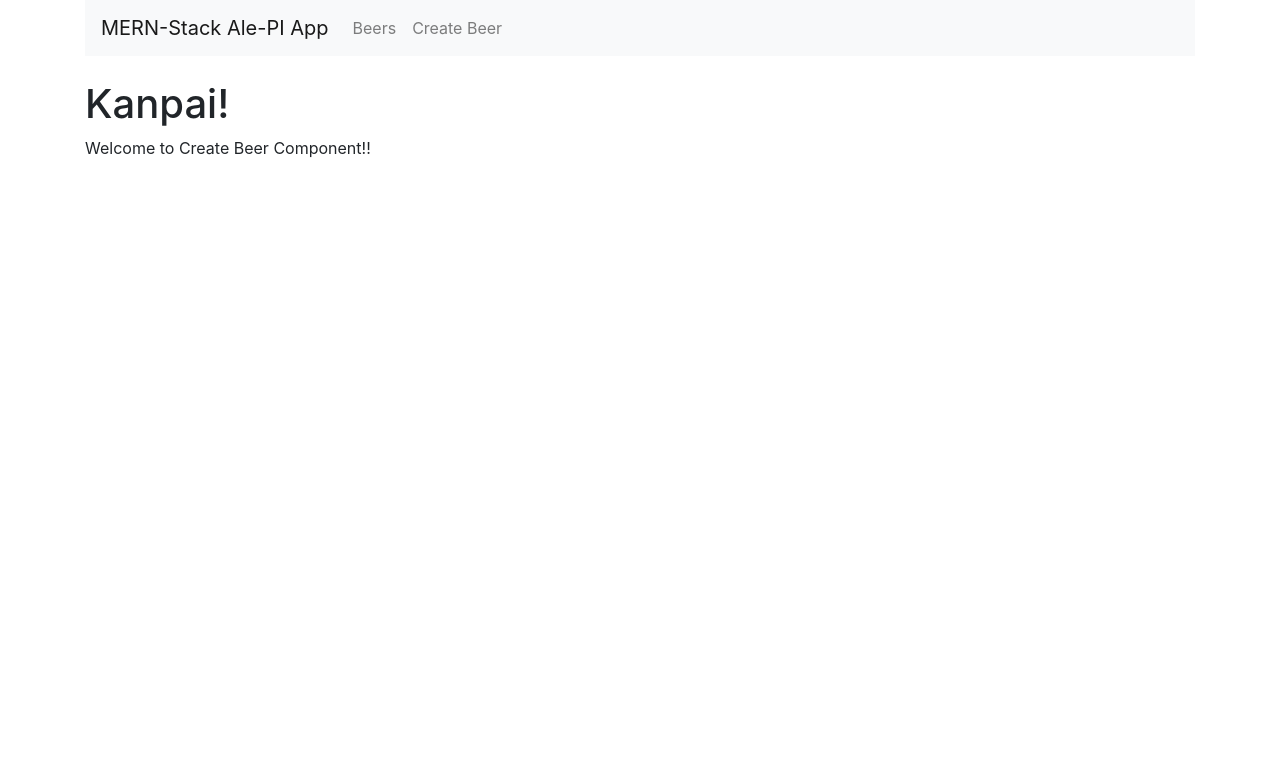
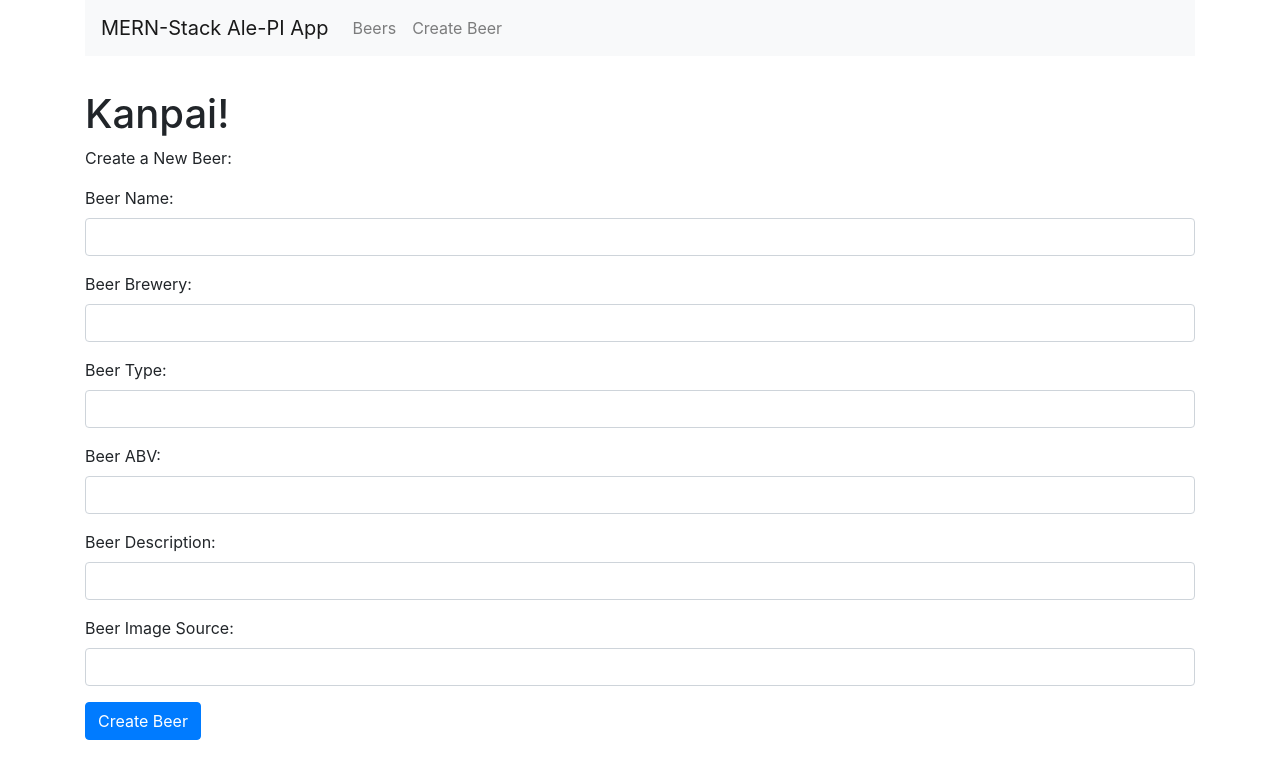
Before and after one commit to essjay05/ale-pi-app, a React (Create React App) app: page /create in a window 1280 px wide. Shown: the top 778 px of the page. Built offline with nearby package versions, Linux system fonts and the light colour scheme.

Commit message:
Created constructor and onChange functions and onSubmit funcions and form to be rendered for the CreateBeer component successfully.

```diff
--- a/src/components/create-beer.component.js
+++ b/src/components/create-beer.component.js
@@ -1,11 +1,144 @@
 import React, { Component } from 'react';
 
 export default class CreateBeer extends Component {
+    constructor(props) {
+        super(props);
+
+        this.onChangeBeerName = this.onChangeBeerName.bind(this);
+        this.onChangeBeerBrewery = this.onChangeBeerBrewery.bind(this);
+        this.onChangeBeerType = this.onChangeBeerType.bind(this);
+        this.onChangeBeerAbv = this.onChangeBeerAbv.bind(this);
+        this.onChangeBeerDescription = this.onChangeBeerDescription.bind(this);
+        this.onChangeBeerImageSrc = this.onChangeBeerImageSrc.bind(this);
+
+        this.state = {
+            beer_name: '',
+            beer_brewery: '',
+            beer_type: '',
+            beer_abv: '',
+            beer_description: '',
+            beer_imageSrc: '',
+            beer_collected: false
+        }
+    }
+
+    onChangeBeerName(e) {
+        this.setState({
+            beer_name: e.target.value
+        })
+    };
+
+    onChangeBeerBrewery(e) {
+        this.setState({
+            beer_brewery: e.target.value
+        });
+    }
+
+    onChangeBeerType(e) {
+        this.setState({
+            beer_type: e.target.value
+        });
+    }
+
+    onChangeBeerAbv(e) {
+        this.setState({
+            beer_abv: e.target.value
+        });
+    }
+
+    onChangeBeerDescription(e) {
+        this.setState({
+            beer_description: e.target.value
+        });
+    }
+
+    onChangeBeerImageSrc(e) {
+        this.setState({
+            beer_imageSrc: e.target.value
+        });
+    }
+
+    onsubmit(e) {
+        e.preventDefault();
+
+        console.log(`Form submitted.`);
+        console.log(`Beer Name: ${this.state.beer_name}`);
+        console.log(`Beer Brewery: ${this.state.beer_brewery}`);
+        console.log(`Beer Type: ${this.state.beer_type}`);
+        console.log(`Beer ABV: ${this.state.beer_abv}`);
+        console.log(`Beer Description: ${this.state.beer_description}`);
+        console.log(`Beer Image Source: ${this.state.beer_imageSrc}`);
+
+        this.setState = {
+            beer_name: '',
+            beer_brewery: '',
+            beer_type: '',
+            beer_abv: '',
+            beer_description: '',
+            beer_imageSrc: '',
+            beer_collected: false
+        }
+    }
+
     render() {
         return (
-            <div>
+            <div style={{marginTop: 10}}>
                 <h1>Kanpai!</h1>
-                <p>Welcome to Create Beer Component!!</p>
+                <p>Create a New Beer:</p>
+                <form onSubmit={this.onSubmit}>
+                    <div className="form-group">
+                        <label>Beer Name:</label>
+                        <input type="text"
+                            className="form-control"
+                            value={this.state.beer_name}
+                            onChange={this.onChangeBeerName}
+                            />
+                    </div>
+                    <div className="form-group">
+                        <label>Beer Brewery:</label>
+                        <input type="text"
+                            className="form-control"
+                            value={this.state.beer_brewery}
+                            onChange={this.onChangeBeerBrewery}
+                            />
+                    </div>
+                    <div className="form-group">
+                        <label>Beer Type:</label>
+                        <input type="text"
+                            className="form-control"
+                            value={this.state.beer_type}
+                            onChange={this.onChangeBeerType}
+                            />
+                    </div>
+                    <div className="form-group">
+                        <label>Beer ABV:</label>
+                        <input type="text"
+                            className="form-control"
+                            value={this.state.beer_abv}
+                            onChange={this.onChangeBeerAbv}
+                            />
+                    </div>
+                    <div className="form-group">
+                        <label>Beer Description:</label>
+                        <input type="text"
+                            className="form-control"
+                            value={this.state.beer_description}
+                            onChange={this.onChangeBeerDescription}
+                            />
+                    </div>
+                    <div className="form-group">
+                        <label>Beer Image Source:</label>
+                        <input type="text"
+                            className="form-control"
+                            value={this.state.beer_imageSrc}
+                            onChange={this.onChangeBeerImageSrc}
+                            />
+                    </div>
+                    <div className="form-group">
+                        <input type="submit" value="Create Beer" className="btn btn-primary" />
+                    </div>
+                </form>
+
             </div>
         )
     }
```
